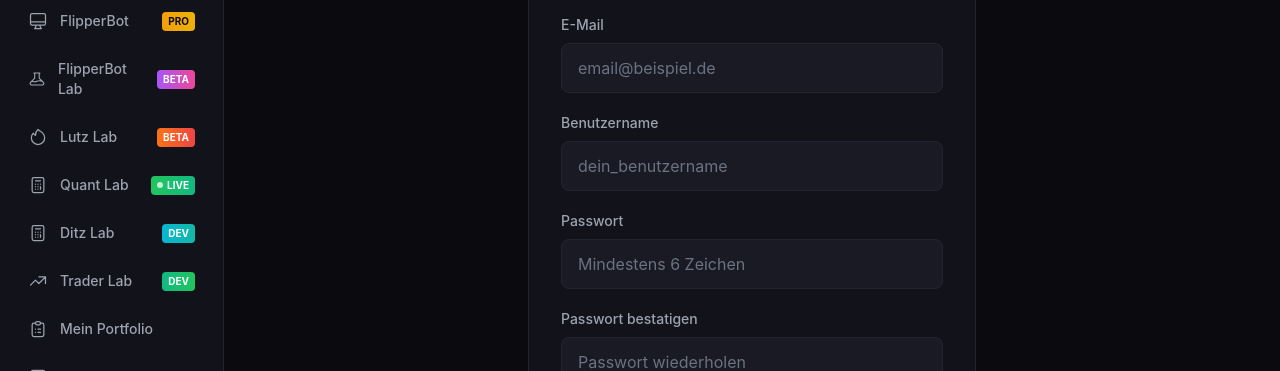
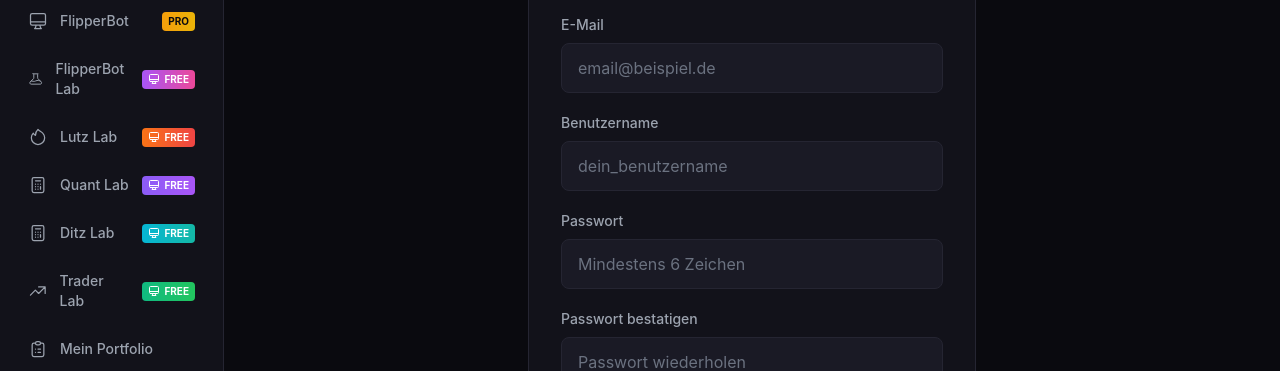
Before and after one commit to Flipper1994/FlipperCapital, a React (Vite) app in the folder frontend/: page /register in a window 1280 px wide. Shown: the part 232-603 px from the top of the page. Built offline with nearby package versions, Linux system fonts and the light colour scheme; no server answers.

Commit message:
Free Symbol für Bots

```diff
--- a/frontend/src/components/Sidebar.jsx
+++ b/frontend/src/components/Sidebar.jsx
@@ -6,11 +6,11 @@ function Sidebar({ isLoggedIn, isAdmin, user, isOpen, onClose }) {
     { path: '/tracker', label: 'Aktien Tracker', icon: 'M9 19v-6a2 2 0 00-2-2H5a2 2 0 00-2 2v6a2 2 0 002 2h2a2 2 0 002-2zm0 0V9a2 2 0 012-2h2a2 2 0 012 2v10m-6 0a2 2 0 002 2h2a2 2 0 002-2m0 0V5a2 2 0 012-2h2a2 2 0 012 2v14a2 2 0 01-2 2h-2a2 2 0 01-2-2z' },
     { path: '/performance', label: 'Performance', icon: 'M13 7h8m0 0v8m0-8l-8 8-4-4-6 6' },
     { path: '/flipperbot', label: 'FlipperBot', icon: 'M9.75 17L9 20l-1 1h8l-1-1-.75-3M3 13h18M5 17h14a2 2 0 002-2V5a2 2 0 00-2-2H5a2 2 0 00-2 2v10a2 2 0 002 2z', premium: true },
-    { path: '/flipperbot-lab', label: 'FlipperBot Lab', icon: 'M19.428 15.428a2 2 0 00-1.022-.547l-2.387-.477a6 6 0 00-3.86.517l-.318.158a6 6 0 01-3.86.517L6.05 15.21a2 2 0 00-1.806.547M8 4h8l-1 1v5.172a2 2 0 00.586 1.414l5 5c1.26 1.26.367 3.414-1.415 3.414H4.828c-1.782 0-2.674-2.154-1.414-3.414l5-5A2 2 0 009 10.172V5L8 4z', beta: true },
-    { path: '/lutz-lab', label: 'Lutz Lab', icon: 'M17.657 18.657A8 8 0 016.343 7.343S7 9 9 10c0-2 .5-5 2.986-7C14 5 16.09 5.777 17.656 7.343A7.975 7.975 0 0120 13a7.975 7.975 0 01-2.343 5.657z', aggressive: true },
-    { path: '/quant-lab', label: 'Quant Lab', icon: 'M9 7h6m0 10v-3m-3 3h.01M9 17h.01M9 14h.01M12 14h.01M15 11h.01M12 11h.01M9 11h.01M7 21h10a2 2 0 002-2V5a2 2 0 00-2-2H7a2 2 0 00-2 2v14a2 2 0 002 2z', alpha: true },
-    { path: '/ditz-lab', label: 'Ditz Lab', icon: 'M9 7h6m0 10v-3m-3 3h.01M9 17h.01M9 14h.01M12 14h.01M15 11h.01M12 11h.01M9 11h.01M7 21h10a2 2 0 002-2V5a2 2 0 00-2-2H7a2 2 0 00-2 2v14a2 2 0 002 2z', ditz: true },
-    { path: '/trader-lab', label: 'Trader Lab', icon: 'M13 7h8m0 0v8m0-8l-8 8-4-4-6 6', trader: true },
+    { path: '/flipperbot-lab', label: 'FlipperBot Lab', icon: 'M19.428 15.428a2 2 0 00-1.022-.547l-2.387-.477a6 6 0 00-3.86.517l-.318.158a6 6 0 01-3.86.517L6.05 15.21a2 2 0 00-1.806.547M8 4h8l-1 1v5.172a2 2 0 00.586 1.414l5 5c1.26 1.26.367 3.414-1.415 3.414H4.828c-1.782 0-2.674-2.154-1.414-3.414l5-5A2 2 0 009 10.172V5L8 4z', bot: 'from-purple-500 to-pink-500' },
+    { path: '/lutz-lab', label: 'Lutz Lab', icon: 'M17.657 18.657A8 8 0 016.343 7.343S7 9 9 10c0-2 .5-5 2.986-7C14 5 16.09 5.777 17.656 7.343A7.975 7.975 0 0120 13a7.975 7.975 0 01-2.343 5.657z', bot: 'from-orange-500 to-red-500' },
+    { path: '/quant-lab', label: 'Quant Lab', icon: 'M9 7h6m0 10v-3m-3 3h.01M9 17h.01M9 14h.01M12 14h.01M15 11h.01M12 11h.01M9 11h.01M7 21h10a2 2 0 002-2V5a2 2 0 00-2-2H7a2 2 0 00-2 2v14a2 2 0 002 2z', bot: 'from-violet-500 to-purple-500' },
+    { path: '/ditz-lab', label: 'Ditz Lab', icon: 'M9 7h6m0 10v-3m-3 3h.01M9 17h.01M9 14h.01M12 14h.01M15 11h.01M12 11h.01M9 11h.01M7 21h10a2 2 0 002-2V5a2 2 0 00-2-2H7a2 2 0 00-2 2v14a2 2 0 002 2z', bot: 'from-cyan-500 to-teal-500' },
+    { path: '/trader-lab', label: 'Trader Lab', icon: 'M13 7h8m0 0v8m0-8l-8 8-4-4-6 6', bot: 'from-emerald-500 to-green-500' },
     { path: '/portfolio', label: 'Mein Portfolio', icon: 'M9 5H7a2 2 0 00-2 2v12a2 2 0 002 2h10a2 2 0 002-2V7a2 2 0 00-2-2h-2M9 5a2 2 0 002 2h2a2 2 0 002-2M9 5a2 2 0 012-2h2a2 2 0 012 2m-3 7h3m-3 4h3m-6-4h.01M9 16h.01', redirectIfNotAuth: '/login' },
     { path: '/compare', label: 'Portfolio vergleich', icon: 'M16 8v8m-4-5v5m-4-2v2m-2 4h12a2 2 0 002-2V6a2 2 0 00-2-2H6a2 2 0 00-2 2v12a2 2 0 002 2z', redirectIfNotAuth: '/login' },
     { path: '/help', label: 'Hilfe', icon: 'M8.228 9c.549-1.165 2.03-2 3.772-2 2.21 0 4 1.343 4 3 0 1.4-1.278 2.575-3.006 2.907-.542.104-.994.54-.994 1.093m0 3h.01M21 12a9 9 0 11-18 0 9 9 0 0118 0z' },
@@ -95,30 +95,12 @@ function Sidebar({ isLoggedIn, isAdmin, user, isOpen, onClose }) {
                           PRO
                         </span>
                       )}
-                      {item.beta && (
-                        <span className="ml-auto px-1.5 py-0.5 bg-gradient-to-r from-purple-500 to-pink-500 text-white text-[10px] font-bold rounded">
-                          BETA
-                        </span>
-                      )}
-                      {item.aggressive && (
-                        <span className="ml-auto px-1.5 py-0.5 bg-gradient-to-r from-orange-500 to-red-500 text-white text-[10px] font-bold rounded">
-                          BETA
-                        </span>
-                      )}
-                      {item.alpha && (
-                        <span className="ml-auto px-1.5 py-0.5 bg-gradient-to-r from-green-500 to-emerald-500 text-white text-[10px] font-bold rounded flex items-center gap-1">
-                          <span className="w-1.5 h-1.5 bg-white rounded-full animate-pulse"></span>
-                          LIVE
-                        </span>
-                      )}
-                      {item.ditz && (
-                        <span className="ml-auto px-1.5 py-0.5 bg-gradient-to-r from-cyan-500 to-teal-500 text-white text-[10px] font-bold rounded">
-                          DEV
-                        </span>
-                      )}
-                      {item.trader && (
-                        <span className="ml-auto px-1.5 py-0.5 bg-gradient-to-r from-emerald-500 to-green-500 text-white text-[10px] font-bold rounded">
-                          DEV
+                      {item.bot && (
+                        <span className={`ml-auto px-1.5 py-0.5 bg-gradient-to-r ${item.bot} text-white text-[10px] font-bold rounded flex items-center gap-1`}>
+                          <svg className="w-3 h-3" fill="none" stroke="currentColor" viewBox="0 0 24 24">
+                            <path strokeLinecap="round" strokeLinejoin="round" strokeWidth={2} d="M9.75 17L9 20l-1 1h8l-1-1-.75-3M3 13h18M5 17h14a2 2 0 002-2V5a2 2 0 00-2-2H5a2 2 0 00-2 2v10a2 2 0 002 2z" />
+                          </svg>
+                          FREE
                         </span>
                       )}
                     </NavLink>
```
